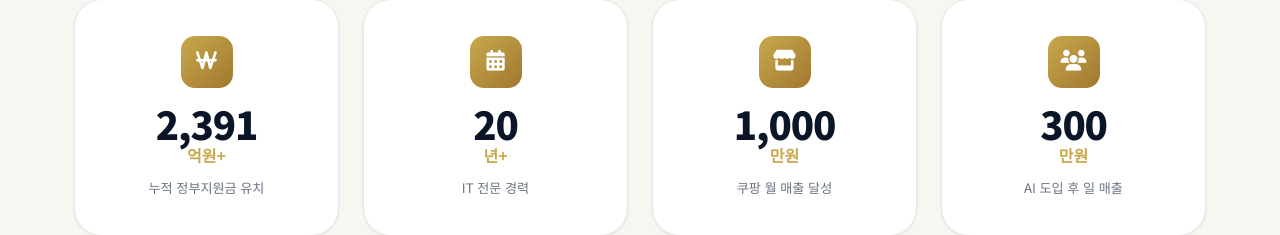
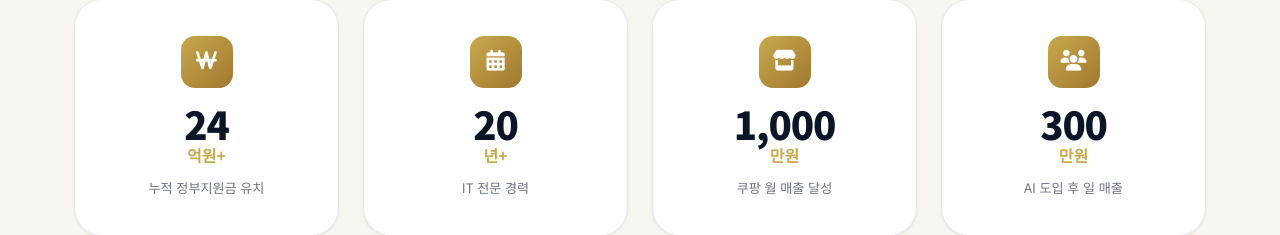
Before and after one commit to khj873-hub/genhome, a plain HTML site: page index.html in a window 1280 px wide. Shown: the part 4546-4781 px from the top of the page. Drawn offline with nearby package versions, Linux system fonts and the light colour scheme.

Commit message:
Update index.html

```diff
--- a/index.html
+++ b/index.html
@@ -333,7 +333,7 @@
     <div class="counter-grid" data-aos="fade-up" data-aos-delay="100">
       <div class="counter-item">
         <div class="counter-icon"><i class="fas fa-won-sign"></i></div>
-        <div class="counter-number" data-target="2391">0</div>
+        <div class="counter-number" data-target="24">0</div>
         <div class="counter-unit">억원+</div>
         <div class="counter-label">누적 정부지원금 유치</div>
       </div>
```
